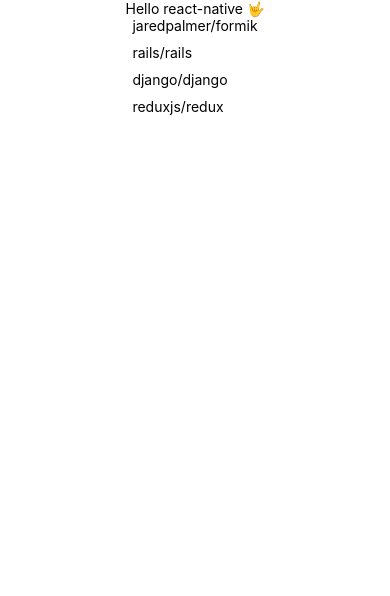
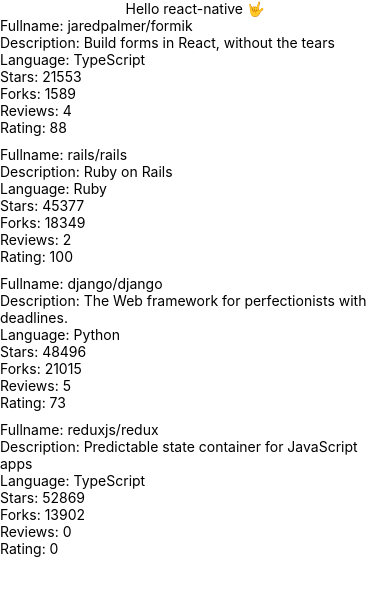
Before and after one commit to juanfegc/rate-repository-app, a React Native app: screen / in a window 390 px wide. Shown: the top 596 px of the page. Built offline with nearby package versions, Linux system fonts and the light colour scheme.

Commit message:
exercises 10.3

```diff
--- a/src/components/RepositoryItem.jsx
+++ b/src/components/RepositoryItem.jsx
@@ -4,7 +4,13 @@
 
 const RepositoryItem = ({ item }) => (
   <View>
-    <Text>{item.fullName}</Text>
+    <Text>Fullname: {item.fullName}</Text>
+    <Text>Description: {item.description}</Text>
+    <Text>Language: {item.language}</Text>
+    <Text>Stars: {item.stargazersCount}</Text>
+    <Text>Forks: {item.forksCount}</Text>
+    <Text>Reviews: {item.reviewCount}</Text>
+    <Text>Rating: {item.ratingAverage}</Text>
   </View>
 )
 
```
